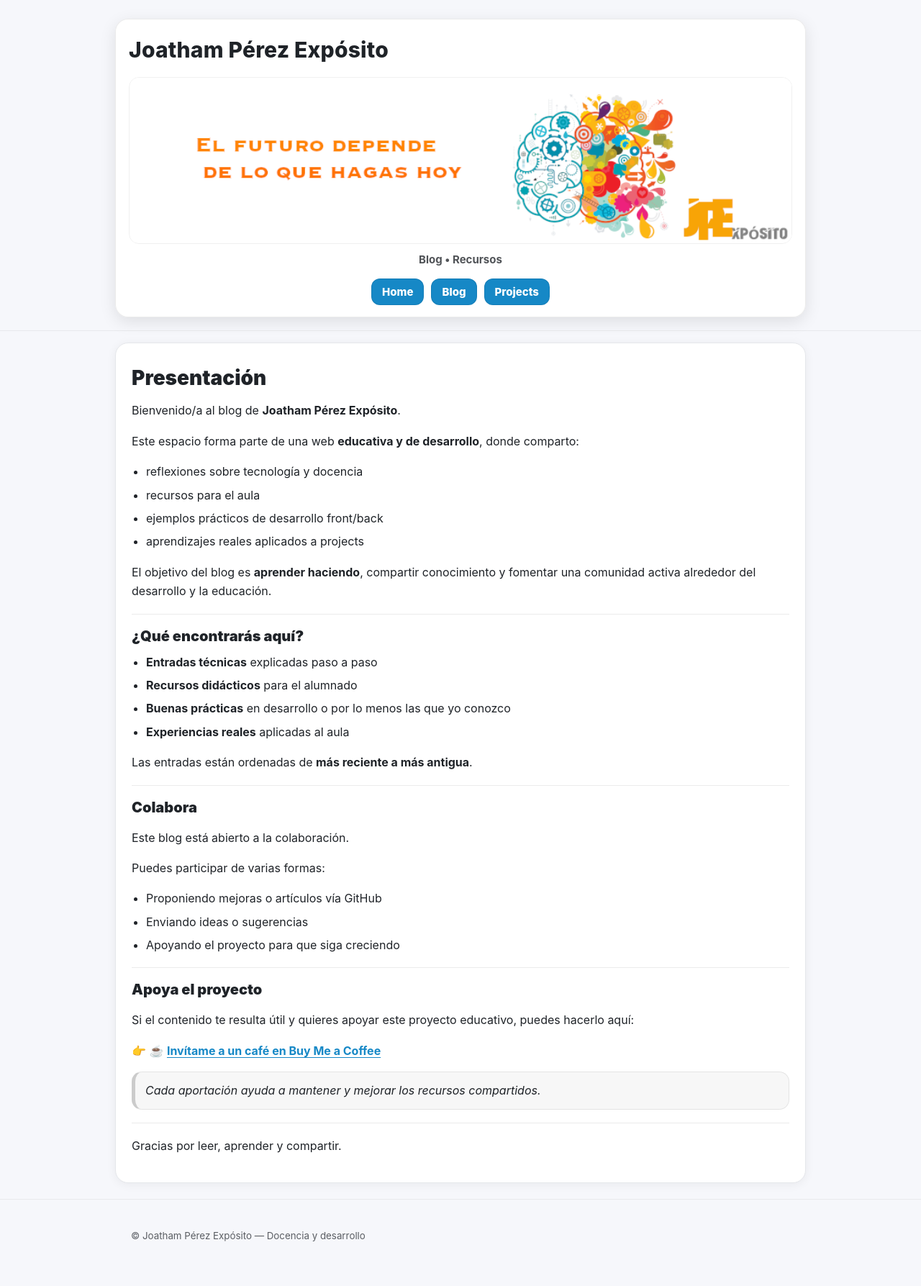
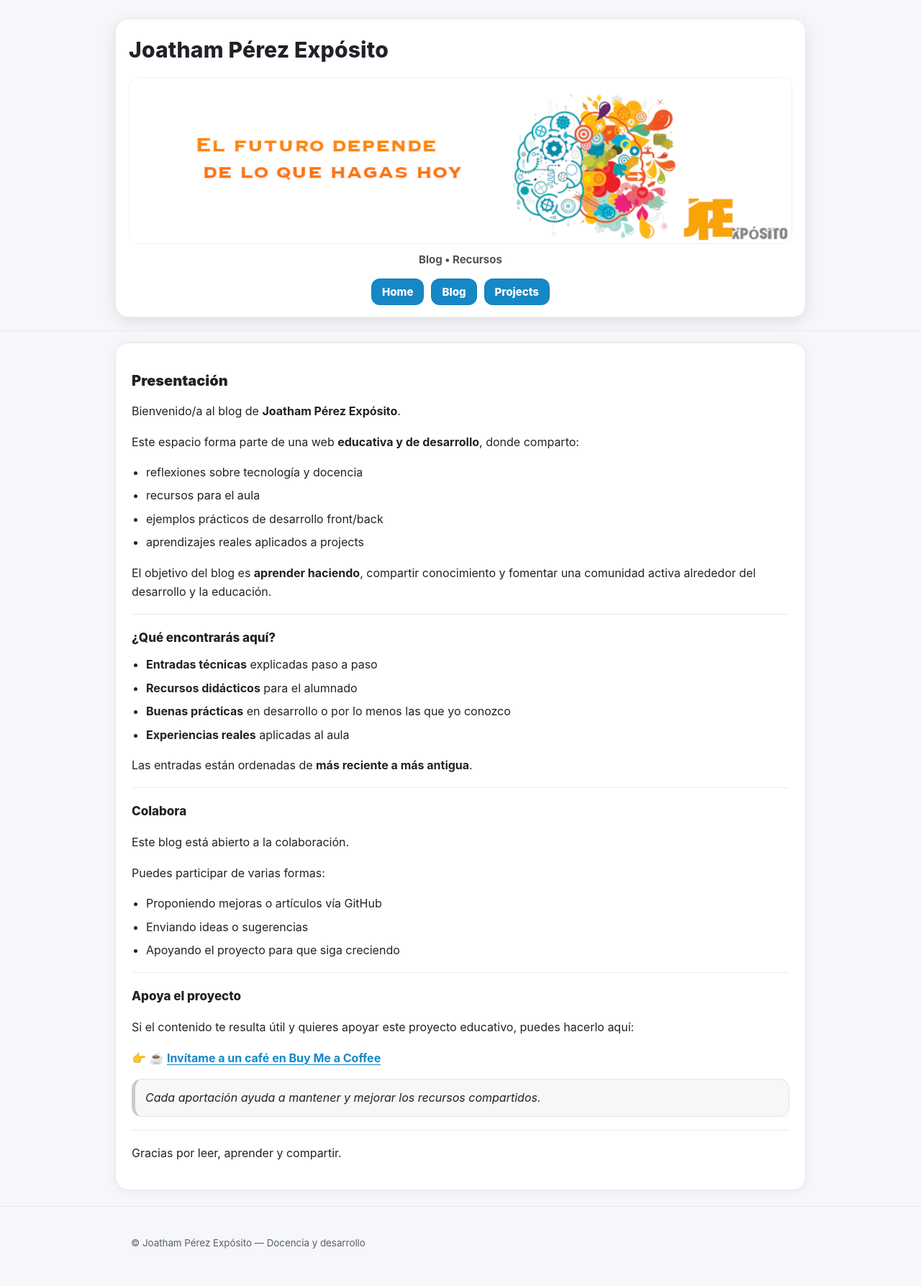
Before and after one commit to jpexposito/jpexposito.github.io, a Jekyll site: the page built from _posts/2025-12-27-mi-primera-entrada.md, in a window 1280 px wide. Shown: the whole page at 72% size. Built offline with Jekyll 4.4.1, drawn with Linux system fonts in a browser that asks for light colours.

```diff
--- a/_posts/2025-12-27-mi-primera-entrada.md
+++ b/_posts/2025-12-27-mi-primera-entrada.md
@@ -5,7 +5,7 @@ date: 2025-12-27 18:30:00 +0000
 categories: [general]
 ---
 
-# Presentación
+## Presentación
 
 Bienvenido/a al blog de **Joatham Pérez Expósito**.
 
@@ -19,7 +19,7 @@ El objetivo del blog es **aprender haciendo**, compartir conocimiento y fomentar
 
 ---
 
-## ¿Qué encontrarás aquí?
+### ¿Qué encontrarás aquí?
 
 - **Entradas técnicas** explicadas paso a paso
 - **Recursos didácticos** para el alumnado
@@ -30,7 +30,7 @@ Las entradas están ordenadas de **más reciente a más antigua**.
 
 ---
 
-## Colabora
+### Colabora
 
 Este blog está abierto a la colaboración.
 
@@ -42,7 +42,7 @@ Puedes participar de varias formas:
 
 ---
 
-## Apoya el proyecto
+### Apoya el proyecto
 
 Si el contenido te resulta útil y quieres apoyar este proyecto educativo, puedes hacerlo aquí:
 
```
